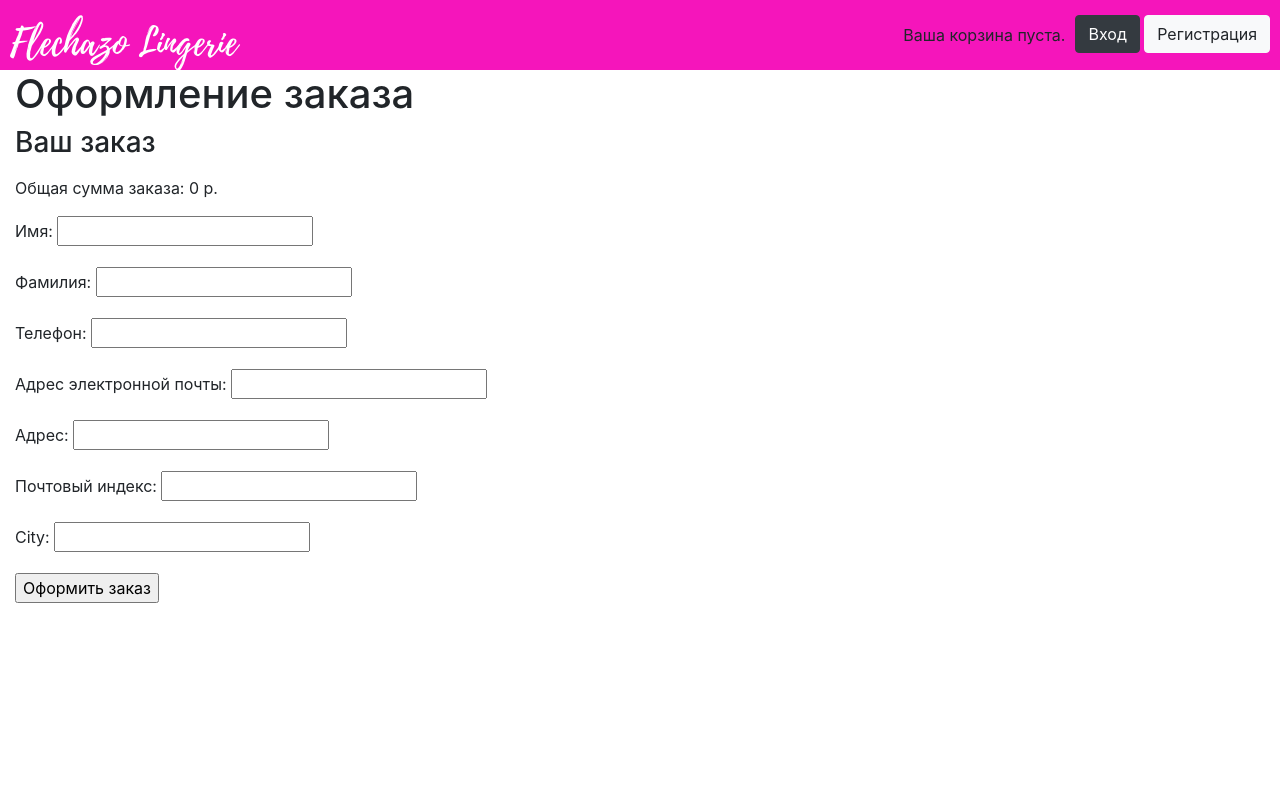
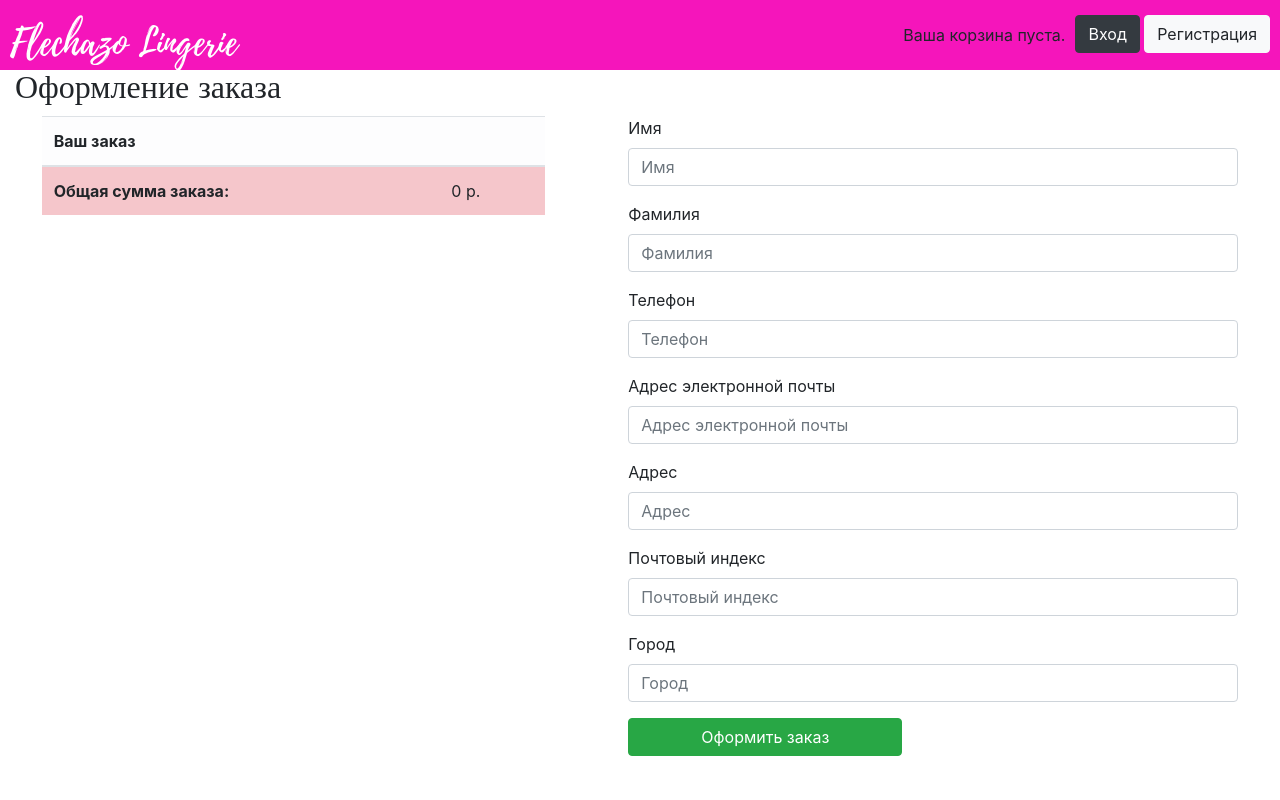
Before and after one commit to OlgaUsovich/finalProject, a Django app: page /orders/create/ in a window 1280 px wide. Run offline with Django 3.2, Linux system fonts and the light colour scheme; some libraries are stand-ins or nearby versions.

Commit message:
Added style to Order creation page

```diff
--- a/common_static/base.css
+++ b/common_static/base.css
@@ -30,3 +30,7 @@
     justify-content: center;
     margin-right: 10px;
 }
+
+.change_font {
+    font-family: "Playlist-Script";
+}
--- a/orders/models.py
+++ b/orders/models.py
@@ -12,7 +12,7 @@ class Order(models.Model):
     email = models.EmailField(verbose_name='Адрес электронной почты')
     address = models.CharField(max_length=250, verbose_name='Адрес')
     postal_code = models.CharField(max_length=20, verbose_name='Почтовый индекс', blank=True, null=True)
-    city = models.CharField(max_length=100)
+    city = models.CharField(max_length=100, verbose_name='Город')
     created = models.DateTimeField(auto_now_add=True)
     updated = models.DateTimeField(auto_now=True)
     paid = models.BooleanField(default=False)
--- a/templates/cart/detail.html
+++ b/templates/cart/detail.html
@@ -45,7 +45,7 @@
         </tbody>
     </table>
     <p class="text-right">
-        <a class="btn btn-dark" href="{% url "products:list" %}">Продолжить покупки</a>
+        <a class="btn btn-secondary" href="{% url "products:list" %}">Продолжить покупки</a>
         <a class="btn btn-dark" href="{% url "orders:order_create" %}">Оформить заказ</a>
     </p>
 {% endblock %}
--- a/templates/orders/order/create.html
+++ b/templates/orders/order/create.html
@@ -1,24 +1,38 @@
 {% extends "base.html" %}
+{% load bootstrap4 %}
 
 {% block title %}Оформление заказа{% endblock %}
 
 {% block content %}
-    <h1>Оформление заказа</h1>
-    <div class="order-info">
-        <h3>Ваш заказ</h3>
-        <ul>
-            {% for item in cart %}
-                <li>
-                    {{ item.quantity }}x {{ item.product.name }}
-                    <span>${{ item.total_price }}</span>
-                </li>
-            {% endfor %}
-        </ul>
-        <p>Общая сумма заказа: {{ cart.get_total_price }} р.</p>
+    <h2 class="change_font">Оформление заказа</h2>
+    <div class="row justify-content-around">
+        <div class="col-sm-6 col-lg-5">
+            <table class="table">
+                <thead>
+                <tr>
+                    <th scope="col" colspan="3" class="table-light">Ваш заказ</th>
+                </tr>
+                </thead>
+                <tbody>
+                {% for item in cart %}
+                    <tr>
+                        <td colspan="2">{{ item.quantity }} x {{ item.product.name }}</td>
+                        <td>{{ item.total_price }} р.</td>
+                    </tr>
+                {% endfor %}
+                <tr class="table-danger">
+                    <th scope="row" colspan="2">Общая сумма заказа:</th>
+                    <td>{{ cart.get_total_price }} р.</td>
+                </tr>
+                </tbody>
+            </table>
+        </div>
+        <div class="col-sm-6 col-lg-6">
+            <form action="" method="post" class="order-form">
+                {% bootstrap_form form %}
+                <p><input class="btn btn-success" value="Оформить заказ"></p>
+                {% csrf_token %}
+            </form>
+        </div>
     </div>
-    <form action="" method="post" class="order-form">
-        {{ form.as_p }}
-        <p><input type="submit" value="Оформить заказ"></p>
-        {% csrf_token %}
-    </form>
 {% endblock %}
```
